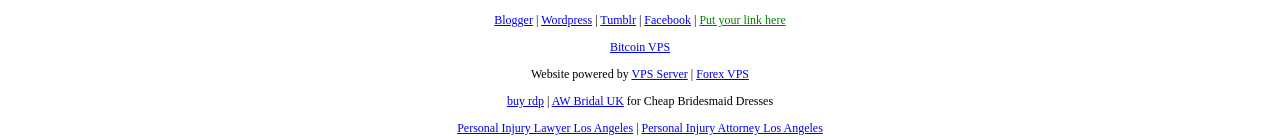
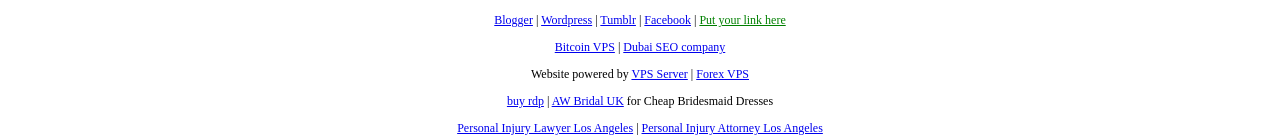
Before and after one commit to itrascastro/hit-counter.info, a plain HTML site: page index.html in a window 1280 px wide. Shown: the part 610-747 px from the top of the page. Drawn offline with Linux system fonts and the light colour scheme.

Commit message:
Revert "updated"
This reverts commit 7e0002c9187b88f4e36d8845d564cffd2f639fd8.

```diff
--- a/index.html
+++ b/index.html
@@ -144,7 +144,7 @@
             href="http://blog.hit-counter.info/facebook-hit-counter.htm">Facebook</a> | <a style="color:green" href="/advertising.html">Put your link here</a></p>
 
             <p>
-                <a href="https://bitlaunch.io/bitcoin-vps/">Bitcoin VPS</a>
+                <a href="https://bitlaunch.io/bitcoin-vps/">Bitcoin VPS</a> | <a href="https://virohaa.com/">Dubai SEO company</a>
             </p>
 
             <p>Website powered by <a href="https://www.vpsserver.com">VPS Server</a> | <a href="https://www.routerhosting.com/forex-vps/">Forex VPS</a></p>
```
